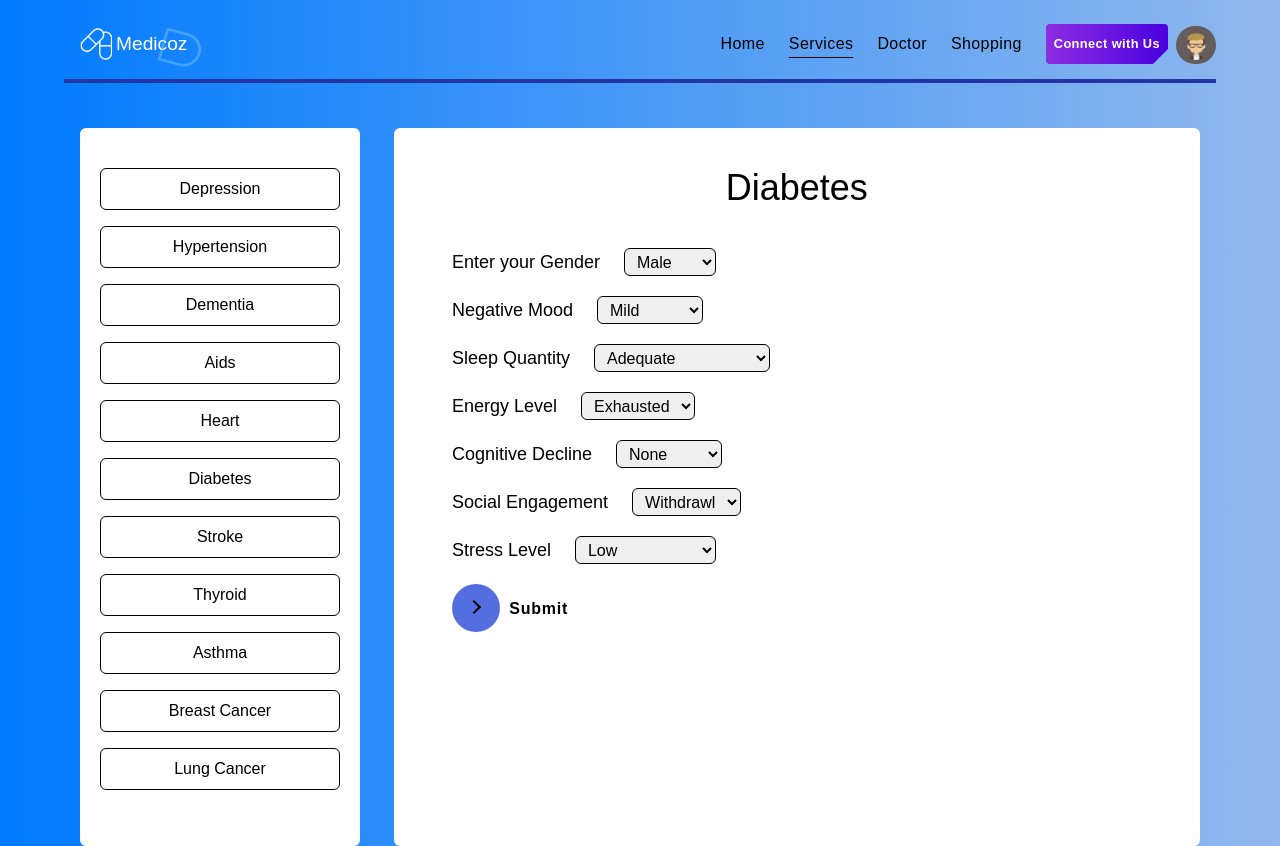
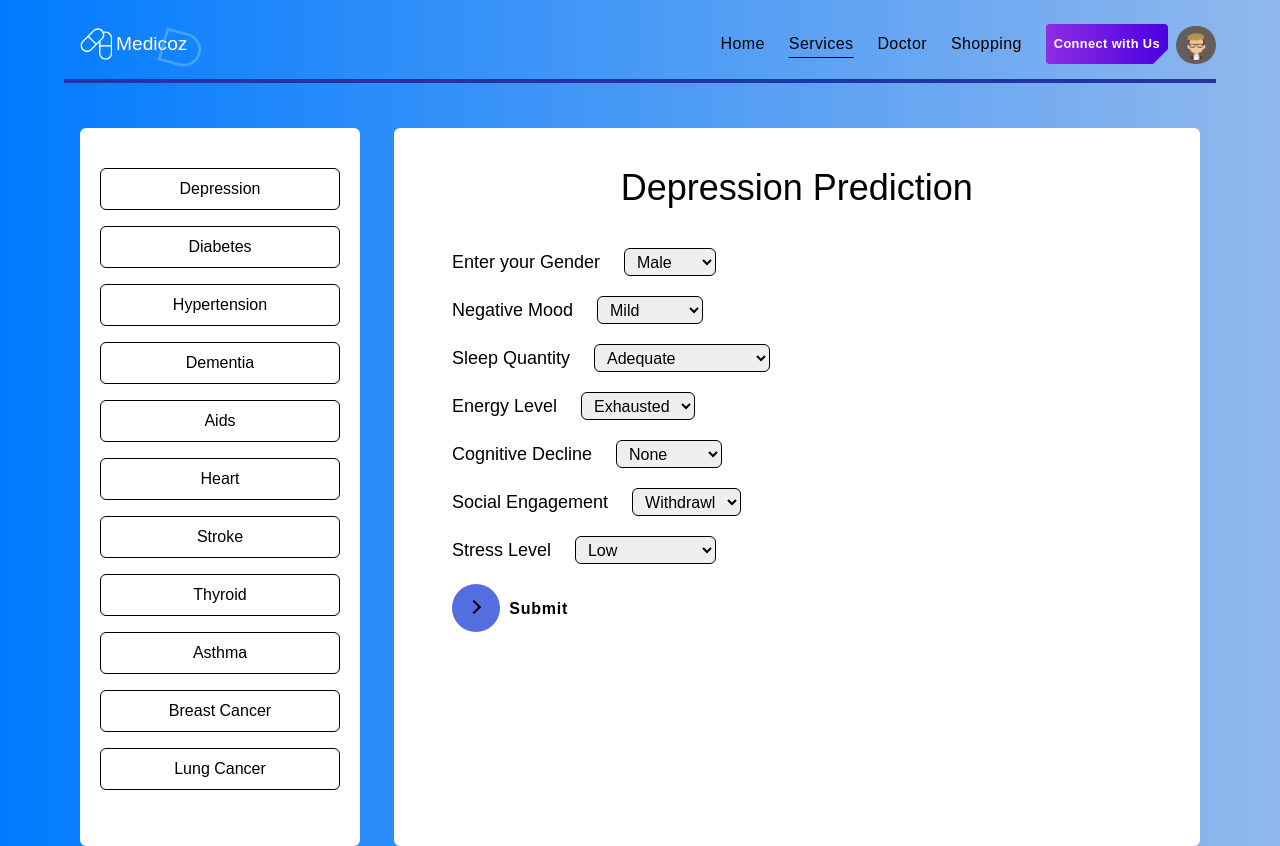
Before and after one commit to Harshit2583/medicoz, a React (Create React App) app: page /services in a window 1280 px wide. Built offline with nearby package versions, Linux system fonts and the light colour scheme.

Commit message:
doctor page

```diff
--- a/src/Components/DoctorPage/Doctor.js
+++ b/src/Components/DoctorPage/Doctor.js
@@ -1,28 +1,42 @@
-import React, { useEffect } from 'react'
+import React, { useState } from "react";
+import MainContainer from "./MainContainer";
+import DoctorList from "./DoctorList";
+import { disease } from "../../Utils/constant";
+const Doctor = () => {
+  const [description1, setdescription1] = useState("type=hospital");
+  const [description2, setdescription2] = useState("type=doctor");
+  const handleClick = async (description1, description2) => {
+    setdescription1(description1);
+    setdescription2(description2);
+  };
+  return (
+    <div className="h-screen body-bg pt-32 px-20 flex gap-10">
+      <div className="w-1/4">
+        <p className="bg-white text-center py-2 rounded-md font-medium cursor-pointer">
+          Select the doctor related to disease
+        </p>
+        <div className="bg-white rounded-md rounded-t-none -mt-1 py-5 px-2 ">
+          <ul className="flex flex-col items-center">
+            {disease.map((disease, index) => (
+              <li
+                key={index}
+                className={`w-[85%] text-center font-medium p-2 text-lg border border-black ${
+                  index === disease.length - 1 ? "border-b-0" : ""
+                } cursor-pointer hover:bg-gray-200 rounded-md mb-4`}
+                onClick={() =>
+                  handleClick(disease.description1, disease.description2)
+                }
+              >
+                {disease.name}
+              </li>
+            ))}
+          </ul>
+        </div>
+      </div>
 
-const Doctor = () => {
+      <DoctorList description1={description1} description2={description2} />
+    </div>
+  );
+};
 
-  useEffect(()=> {
-    fetchData();
-  }, []);
-
-  const fetchData = async() => {
-    const data = await fetch("https://maps.googleapis.com/maps/api/place/nearbysearch/json?location=31.2245%2C75.7718&radius=1500&type=hospital&keyword=heart&key=AIzaSyCZ4SEGIjhfwioLKuVtQvNS5WP4T_aY4O4");
-
-    const json = await data.json();
-    console.log(json);
-
-  }
-
-
-
-  return (
-    <div>
-
-
-
-    </div>
-  )
-}
-
-export default Doctor
+export default Doctor;
--- /dev/null
+++ b/src/Components/DoctorPage/DoctorList.js
@@ -0,0 +1,75 @@
+import React, { useEffect, useState } from "react";
+import pic from "../../Images/NewsCards1.jpg"
+const DoctorList = ({ description1, description2 }) => {
+  const [hospital, setHospital] = useState([]);
+  const [doctor, setDoctor] = useState([]);
+
+  useEffect(() => {
+    const fetchHospital = async () => {
+      await showHospital();
+    };
+
+    fetchHospital();
+  }, [description1]);
+  useEffect(() => {
+    const fetchDoctor = async () => {
+      await showDoctor();
+    };
+
+    fetchDoctor();
+  }, [description2]);
+
+  const showDoctor = async () => {
+    try {
+      const data = await fetch(
+        "https://maps.googleapis.com/maps/api/place/nearbysearch/json?location=31.2245%2C75.7718&radius=1500&" +
+          description1 +
+          "&key=AIzaSyCZ4SEGIjhfwioLKuVtQvNS5WP4T_aY4O4"
+      );
+      const json = await data.json();
+      //   console.log(json);
+      setDoctor(json?.results || []);
+    } catch (error) {
+      console.error("Error fetching doctor data:", error);
+    }
+  };
+
+  const showHospital = async () => {
+    try {
+      const data = await fetch(
+        "https://maps.googleapis.com/maps/api/place/nearbysearch/json?location=31.2245%2C75.7718&radius=1500&" +
+          description2 +
+          "&key=AIzaSyCZ4SEGIjhfwioLKuVtQvNS5WP4T_aY4O4"
+      );
+      const json = await data.json();
+      //   console.log(json);
+      setHospital(json?.results || []);
+    } catch (error) {
+      console.error("Error fetching hospital data:", error);
+    }
+  };
+  console.log(doctor);
+  console.log(hospital);
+
+  return (
+    <div className="w-[80%] flex flex-wrap gap-y-5 gap-x-10 overflow-y-scroll no-scrollbar">
+      {doctor.map((doctor) => {
+        return (
+          <div className="">
+            <div className="book">
+              <p>Hello</p>
+              <div className="cover">
+                <img src={pic} className=" rounded-md"></img>
+                <p>{doctor.name}</p>
+
+
+              </div>
+            </div>
+          </div>
+        );
+      })}
+    </div>
+  );
+};
+
+export default DoctorList;
--- /dev/null
+++ b/src/Components/DoctorPage/MainContainer.js
@@ -0,0 +1,39 @@
+import React, { useState } from "react";
+import { disease } from "../../Utils/constant";
+
+const MainContainer = () => {
+  const [description1, setdescription1] = useState(null)
+
+  const handleClick = async(description1, description2) => {
+    try {
+        const data = await fetch("https://maps.googleapis.com/maps/api/place/nearbysearch/json?location=31.2245%2C75.7718&radius=1500&"+description1+"&key=AIzaSyCZ4SEGIjhfwioLKuVtQvNS5WP4T_aY4O4");
+        const json = await data.json();
+        console.log(json);
+      } catch (error) {
+        console.error('Error fetching data:', error);
+      }
+  }
+
+  return (
+    <div className="w-1/4">
+      <p className="bg-white text-center py-2 rounded-md font-medium cursor-pointer">
+        Select the doctor related to disease
+      </p>
+        <div className="bg-white rounded-md rounded-t-none -mt-1 py-5 px-2 ">
+          <ul className="flex flex-col items-center">
+            {disease.map((disease, index) => (
+              <li
+                key={index}
+                className={`w-[85%] text-center font-medium p-2 text-lg border border-black ${index === disease.length - 1 ? 'border-b-0' : ''} cursor-pointer hover:bg-gray-200 hover:border-none rounded-md mb-4`}
+                onClick={() => handleClick(disease.description1, disease.description2)}
+              >
+                {disease.name}
+              </li>
+            ))}
+          </ul>
+        </div>
+    </div>
+  );
+};
+
+export default MainContainer;
--- a/src/Components/ServicePage/DepressionForm.js
+++ b/src/Components/ServicePage/DepressionForm.js
@@ -59,7 +59,7 @@ const DepressionForm = () => {
 
   return (
     <div className="w-[72%] px-5 py-10 flex flex-col items-center bg-white rounded-md">
-      <h2 className="text-center text-4xl mb-10">Diabetes</h2>
+      <h2 className="text-center text-4xl mb-10">Depression Prediction</h2>
       <div className="w-[90%]">
         <form onSubmit={handleSubmit} className="space-y-5">
           <div className=" gap-1 flex">
--- a/src/Components/ServicePage/DiseaseForm.js
+++ b/src/Components/ServicePage/DiabetesForm.js
@@ -1,6 +1,6 @@
 import React, { useState } from "react";
 
-const DiseaseForm = () => {
+const DiabetesForm = () => {
   const [formData, setFormData] = useState({
     gender: "",
     age: "",
@@ -59,7 +59,7 @@ const DiseaseForm = () => {
 
   return (
     <div className="w-[72%] px-5 py-10 flex flex-col items-center bg-white rounded-md">
-      <h2 className="text-center text-4xl mb-10">Diabetes</h2>
+      <h2 className="text-center text-4xl mb-10">Diabetes Prediction</h2>
       <div className="w-[90%]">
         <form onSubmit={handleSubmit} className="space-y-5">
           <div className=" gap-1 flex">
@@ -73,7 +73,7 @@ const DiseaseForm = () => {
               onChange={handleChange}
               value={formData.gender}
             >
-              <option value="1">Male</option>
+              <option value="1" className="appearance-none">Male</option>
               <option value="0">Female</option>
               <option value="2">Other</option>
             </select>
@@ -90,6 +90,7 @@ const DiseaseForm = () => {
               onChange={handleChange}
               value={formData.age}
             />
+
           </div>
 
           {/* <div className="form-group mb-2">
@@ -201,4 +202,4 @@ const DiseaseForm = () => {
   );
 };
 
-export default DiseaseForm;
+export default DiabetesForm;
--- a/src/Components/ServicePage/Services.js
+++ b/src/Components/ServicePage/Services.js
@@ -1,16 +1,36 @@
-import React from 'react'
-import DiseaseList from './DiseaseList'
-import DiseaseForm from './DiseaseForm'
-import DepressionForm from './DepressionForm'
+import React, { useState } from "react";
+import DiseaseList from "./DiseaseList";
+import DepressionForm from "./DepressionForm";
+import DiabetesForm from "./DiabetesForm";
+import { diseases } from "../../Utils/constant";
 
 const Services = () => {
+
+  const [disease_no, setDisease_No] = useState(0);
+
+  const handleClick = (index) => {
+    setDisease_No(index);
+  };
   return (
     <div className=" body-bg pt-32 px-20 flex justify-between">
-      <DiseaseList />
-      {/* <DiseaseForm /> */}
-      <DepressionForm />
+      {/* <DiseaseList /> */}
+      <div className=" w-1/4 bg-white px-5 py-10 rounded-md">
+        <ul>
+          {diseases.map((disease, index) => (
+            <li
+              key={index}
+              className="mb-4 border border-black text-center px-5 py-2 rounded-md cursor-pointer"
+              onClick={() => handleClick(index)}
+            >
+              {disease}
+            </li>
+          ))}
+        </ul>
+      </div>
+      {disease_no === 0 && <DepressionForm />}
+      {disease_no === 1 && <DiabetesForm />}
     </div>
-  )
-}
+  );
+};
 
-export default Services
+export default Services;
--- a/src/Utils/constant.js
+++ b/src/Utils/constant.js
@@ -5,3 +5,49 @@ export const supported_languages = [
   { identifier: "urdu", name: "اردو" },
   { identifier: "french", name: "Français" },
 ];
+
+export const diseases = [
+  "Depression",
+  "Diabetes",
+  "Hypertension",
+  "Dementia",
+  "Aids",
+  "Heart",
+  "Stroke",
+  "Thyroid",
+  "Asthma",
+  "Breast Cancer",
+  "Lung Cancer",
+];
+export const disease = [
+  {
+    name:"Depression",
+    description1: "type=hospital&keyword=psychiatrist",
+    description2: "type=doctor&keyword=psychiatrist"
+  },
+  {
+    name:"Diabetes",
+    description1: "type=hospital&keyword=diabetes",
+    description2: "type=doctor&keyword=diabetes"
+  },
+  {
+    name:"Hypertension",
+    description1: "type=hospital&keyword=psychiatrist",
+    description2: "type=doctor&keyword=psychiatrist"
+  },
+  {
+    name:"Dementia",
+    description1: "type=hospital&keyword=psychiatrist",
+    description2: "type=doctor&keyword=psychiatrist"
+  },
+  {
+    name:"Aids",
+    description1: "type=hospital&keyword=blood",
+    description2: "type=doctor&keyword=blood"
+  },
+  {
+    name:"Heart",
+    description1: "type=hospital&keyword=heart",
+    description2: "type=doctor&keyword=heart"
+  },
+];
--- a/src/index.css
+++ b/src/index.css
@@ -497,3 +497,69 @@
   left: 70%;
   transform: translate(-50%, -50%);
 }
+
+
+/* From Uiverse.io by eslam-hany */
+.book {
+  position: relative;
+  border-radius: 10px;
+  width: 280px;
+  height: 350px;
+  background-color: whitesmoke;
+  /* -webkit-box-shadow: 1px 1px 12px #000;
+  box-shadow: 1px 1px 12px #000; */
+  -webkit-transform: preserve-3d;
+  -ms-transform: preserve-3d;
+  transform: preserve-3d;
+  -webkit-perspective: 2000px;
+  perspective: 2000px;
+  display: -webkit-box;
+  display: -ms-flexbox;
+  display: flex;
+  -webkit-box-align: center;
+  -ms-flex-align: center;
+  align-items: center;
+  -webkit-box-pack: center;
+  -ms-flex-pack: center;
+  justify-content: center;
+  color: #000;
+}
+
+.cover {
+  top: 0;
+  position: absolute;
+  background-color: white;
+  width: 100%;
+  height: 100%;
+  border-radius: 10px;
+  cursor: pointer;
+  -webkit-transition: all 0.5s;
+  transition: all 0.5s;
+  -webkit-transform-origin: 0;
+  -ms-transform-origin: 0;
+  transform-origin: 0;
+  /* -webkit-box-shadow: 1px 1px 12px #000; */
+  /* box-shadow: 1px 1px 12px #000; */
+  display: -webkit-box;
+  display: -ms-flexbox;
+  /* display: flex; */
+  -webkit-box-align: center;
+  -ms-flex-align: center;
+  align-items: center;
+  -webkit-box-pack: center;
+  -ms-flex-pack: center;
+  justify-content: center;
+}
+
+.book:hover .cover {
+  -webkit-transition: all 0.5s;
+  transition: all 0.5s;
+  -webkit-transform: rotatey(-80deg);
+  -ms-transform: rotatey(-80deg);
+  transform: rotatey(-80deg);
+}
+
+.book p {
+  font-size: 20px;
+  font-weight: bolder;
+}
--- a/src/index.js
+++ b/src/index.js
@@ -110,9 +110,9 @@ const appRouter = createBrowserRouter([
 
 root.render(
   <Provider store={appStore}>
-  <React.StrictMode>
+  {/* <React.StrictMode> */}
       <RouterProvider router={appRouter} />
-    </React.StrictMode>
+    {/* </React.StrictMode> */}
     </Provider>
 );
 
```
Also changed, not shown: 1 other file (tests, documents, lock files or other folders).
